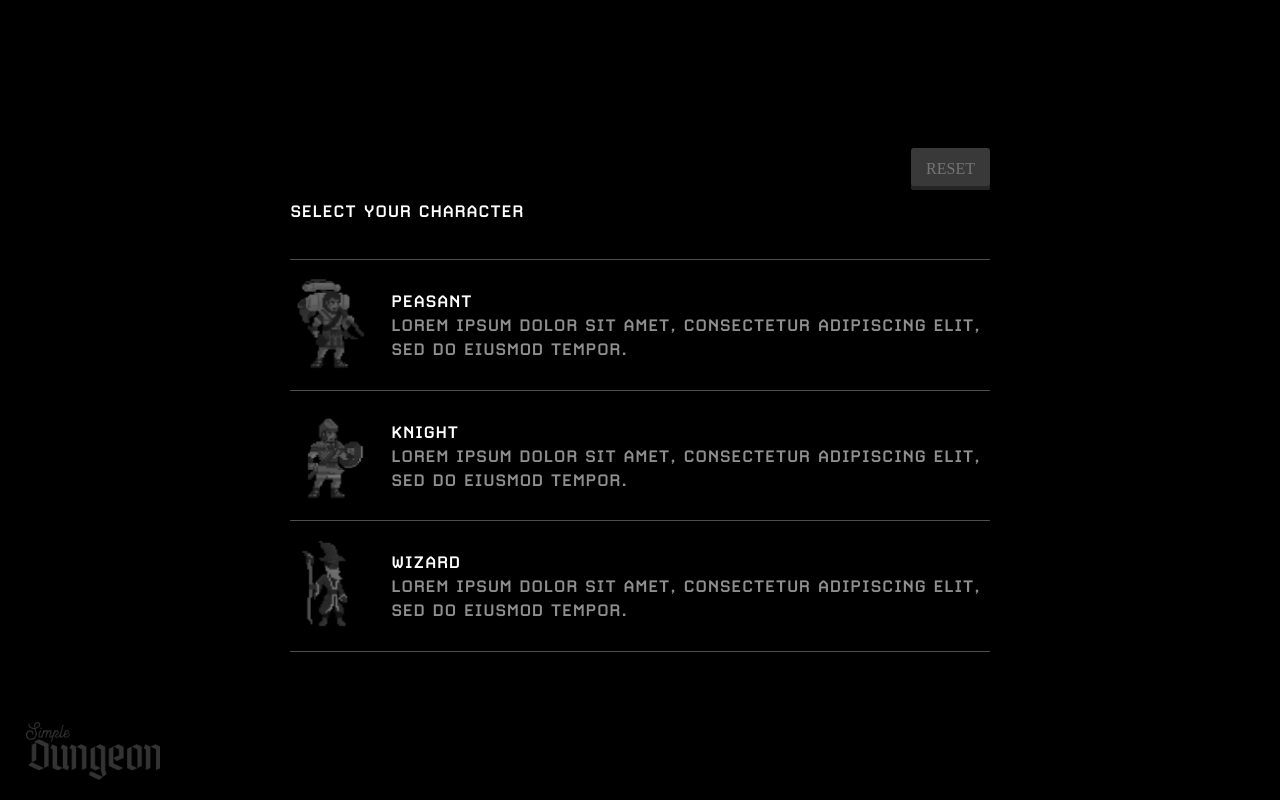
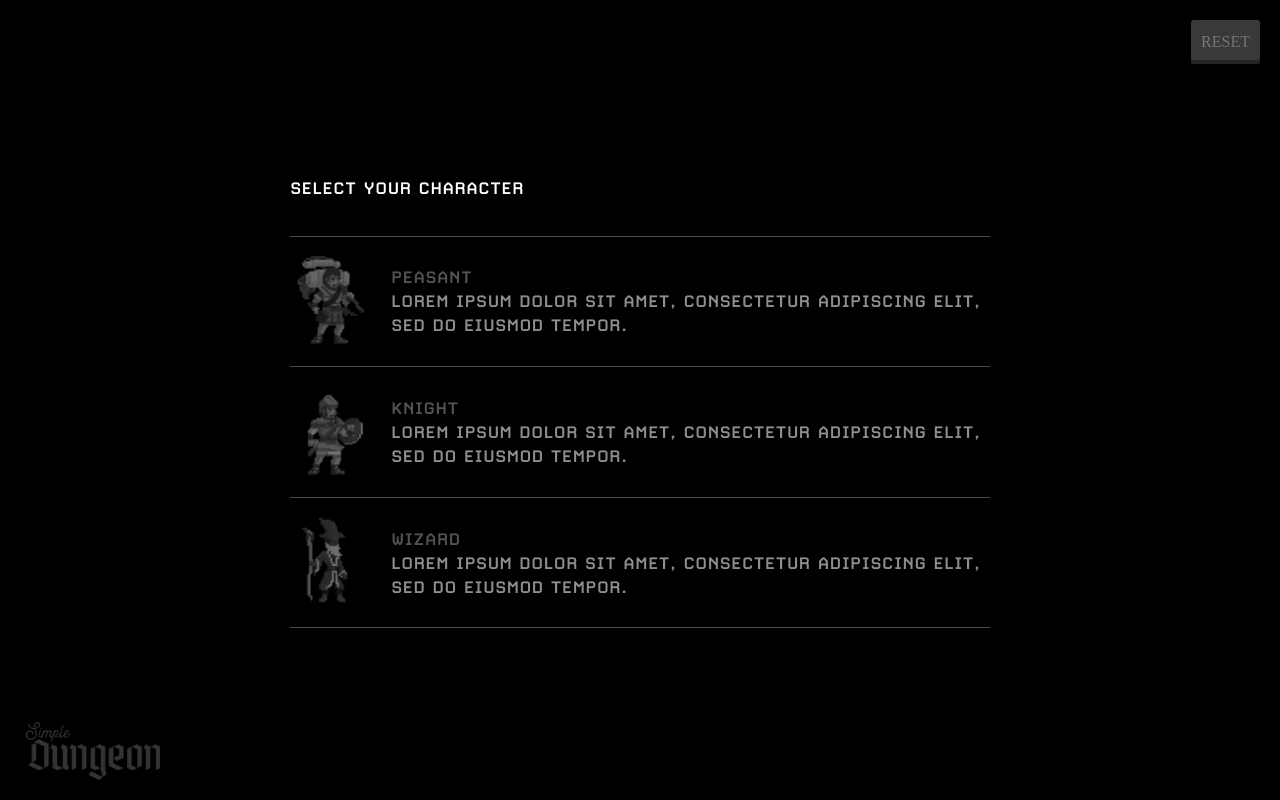
Before and after one commit to tannerthelin/QuestAdventure, a Vue app: page /character in a window 1280 px wide. Shown: the top 800 px of the page. Built offline with nearby package versions, Linux system fonts and the light colour scheme; what vue-resource would draw is missing.

Commit message:
Moved the Reset buttons to Header

```diff
--- a/src/App.vue
+++ b/src/App.vue
@@ -68,6 +68,7 @@ p {
   max-width: 700px;
   width: 100%;
   margin: auto;
+  position: relative;
 }
 
 .button {
@@ -75,7 +76,7 @@ p {
   font-family: 'CarbonBold';
   text-transform: uppercase;
   font-size: 16px;
-  margin-top: 12px;
+  margin-bottom: 12px;
   padding: 6px 10px;
   background-color: #393939;
   color: #757575 !important;
--- a/src/components/AppGame.vue
+++ b/src/components/AppGame.vue
@@ -15,8 +15,8 @@
                 <p>{{currentStory.story}}</p>
                 <br>
                 <router-link to="/character">
-                <div class="button" @click="changeName(name)">Start Over</div>
-            </router-link>
+                    <div class="button" @click="changeName(name)">Start Over</div>
+                </router-link>
             </div>
 
             <!-- Display the current story -->
@@ -117,7 +117,6 @@ export default {
 .game-header {
     position: absolute;
     top: 0;
-    width: 100%;
 }
 
 .resetbutton {
--- a/src/components/Character.vue
+++ b/src/components/Character.vue
@@ -1,15 +1,19 @@
 <template>
     <!-- Stretches the height of the window -->
     <div class="main-container">
-        <!-- Constrains the main content to 700px -->
-        <div class="content-container">
+
+        <!-- Reset Button -->
         <div class="resetbutton">
             <router-link class="button" to="/Home">RESET</router-link>
         </div>
+
+        <!-- Constrains the main content to 700px -->
+        <div class="content-container">
+
             <p>Select your character</p><br>
 
             <!-- A character select element (PEASANT) -->
-             <router-link to="/name">
+             <router-link class="char-select-router" to="/name">
             <div class="character-select" @click="changeCharacter('peasant')">
                 <img class="triangle" src="../assets/triangle.svg" width="7px">
                 <img class="character-image" src="../assets/char-peasant.png" alt="Peasant Character" width="81px">
@@ -21,7 +25,7 @@
              </router-link>
 
             <!-- A character select element (KNIGHT) -->
-            <router-link to="/name">
+            <router-link class="char-select-router" to="/name">
             <div class="character-select" @click="changeCharacter('knight')">
                 <img class="triangle" src="../assets/triangle.svg" width="7px">
                 <img class="character-image" src="../assets/char-knight.png" alt="Peasant Character" width="81px">
@@ -34,7 +38,7 @@
 
 
             <!-- A character select element (WIZARD) -->
-             <router-link to="/name">
+             <router-link class="char-select-router" to="/name">
             <div class="character-select" id="last-character" @click="changeCharacter('wizard')">
                 <img class="triangle" src="../assets/triangle.svg" width="7px">
                 <img class="character-image" src="../assets/char-wizard.png" alt="Peasant Character" width="81px">
@@ -106,26 +110,29 @@ export default {
         opacity: 0;
     }
 
-    a {
+    .char-select-router {
         padding: 0;
         margin: 0;
+        color: rgb(83, 83, 83);
         text-decoration: none;
-        color: white;
     }
 
 
     a:hover {
-        color: rgb(83, 83, 83);
+        color: white;
     }
 
     .resetbutton {
         display: flex;
         justify-content: flex-end;
         margin-bottom: 5px;
+        position: absolute;
+        top: 20px;
+        right: 20px;
     }
 
-.button {
-    padding: 5px 15px;
+    .main-container {
+        position: relative;
     }
 
 </style>
--- a/src/components/GameHeader.vue
+++ b/src/components/GameHeader.vue
@@ -36,6 +36,11 @@
             </div>
         </div>
         <div></div>
+        <div class="button-container">
+            <div class="resetbutton">
+                <router-link class="button" to="/Home">RESET</router-link>
+            </div>
+        </div>
     </div>
 </template>
 
@@ -67,14 +72,26 @@ export default {
 
 <style scoped>
 
+.button-container {
+    padding: 20px;
+}
+
+.button a {
+    margin-top: 0px !important;
+}
+
 .header-container {
-    padding: 20px;
-
+    display: flex;
+    justify-content: space-between;
+    max-width: 100%;
+    width: 100vw;
 }
 
 .player-content {
+    padding: 20px;
     display: flex;
     align-items: center;
+    flex-grow: 0;
 }
 
 .player-image {
--- a/src/components/Name.vue
+++ b/src/components/Name.vue
@@ -1,11 +1,15 @@
 <template>
     <!-- Stretches the height of the window -->
     <div class="main-container">
+
+        <!-- Reset Button -->
+        <div class="resetbutton">
+            <router-link class="button" to="/Home">RESET</router-link>
+        </div>
+
         <!-- Constrains the main content to 700px -->
         <div class="content-container">
-            <div class="resetbutton">
-    <router-link class="button" to="/Home">RESET</router-link>
-</div>
+
             <p>What is your character's name?</p>
             <form action="/game">
                 <input type="text" v-model="name" input placeholder="Enter name here...">
@@ -54,6 +58,7 @@ export default {
         padding: 20px 12px;
         color: white;
         margin-top: 16px;
+        margin-bottom: 12px;
     }
 
     input:focus {
@@ -61,10 +66,16 @@ export default {
     }
 
     .resetbutton {
-    display: flex;
-justify-content: flex-end;
-margin-bottom: 5px;
-}
+        display: flex;
+        justify-content: flex-end;
+        margin-bottom: 5px;
+        position: absolute;
+        top: 20px;
+        right: 20px;
+    }
 
+    .main-container {
+        position: relative;
+    }
 
 </style>
--- a/src/store.js
+++ b/src/store.js
@@ -13,6 +13,7 @@ export default new Vuex.Store({
             {
                 id: '0',
                 story: 'You wake up in your dusty room. Books and scrolls cover the walls. All of the sudden, you hear a knock at your door.',
+                death: false,
                 choices: [
                     {
                         id: '1',
@@ -27,6 +28,7 @@ export default new Vuex.Store({
             {
                 id: '1',
                 story: 'You open the door to see a small goblin. He tells you that his goblin village has been raided by a dragon and that they need your help.',
+                death: false,
                 choices: [
                     {
                         id: '3',
@@ -41,6 +43,7 @@ export default new Vuex.Store({
             {
                 id: '2',
                 story: 'You decide not to answer the door. After a few more knocks, you hear the visitor sigh and walk away from your door.',
+                death: false,
                 choices: [
                     {
                         id: '3',
@@ -55,6 +58,7 @@ export default new Vuex.Store({
             {
                 id: '3',
                 story: 'PLACEHOLDER: this is the end of the story for now.',
+                death: true,
             }
         ]
     },
```
Lines whose indentation alone changed are shown as unchanged.
